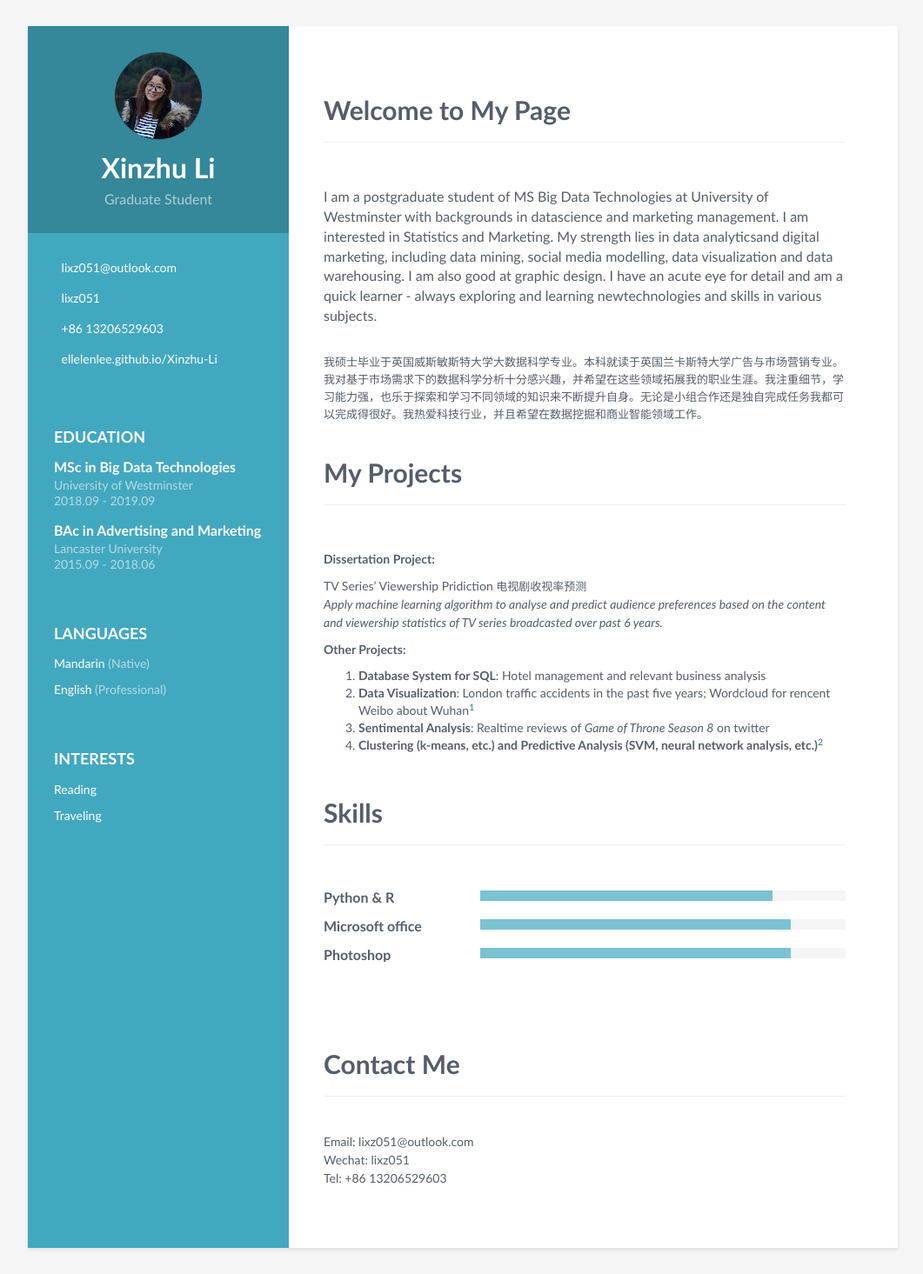
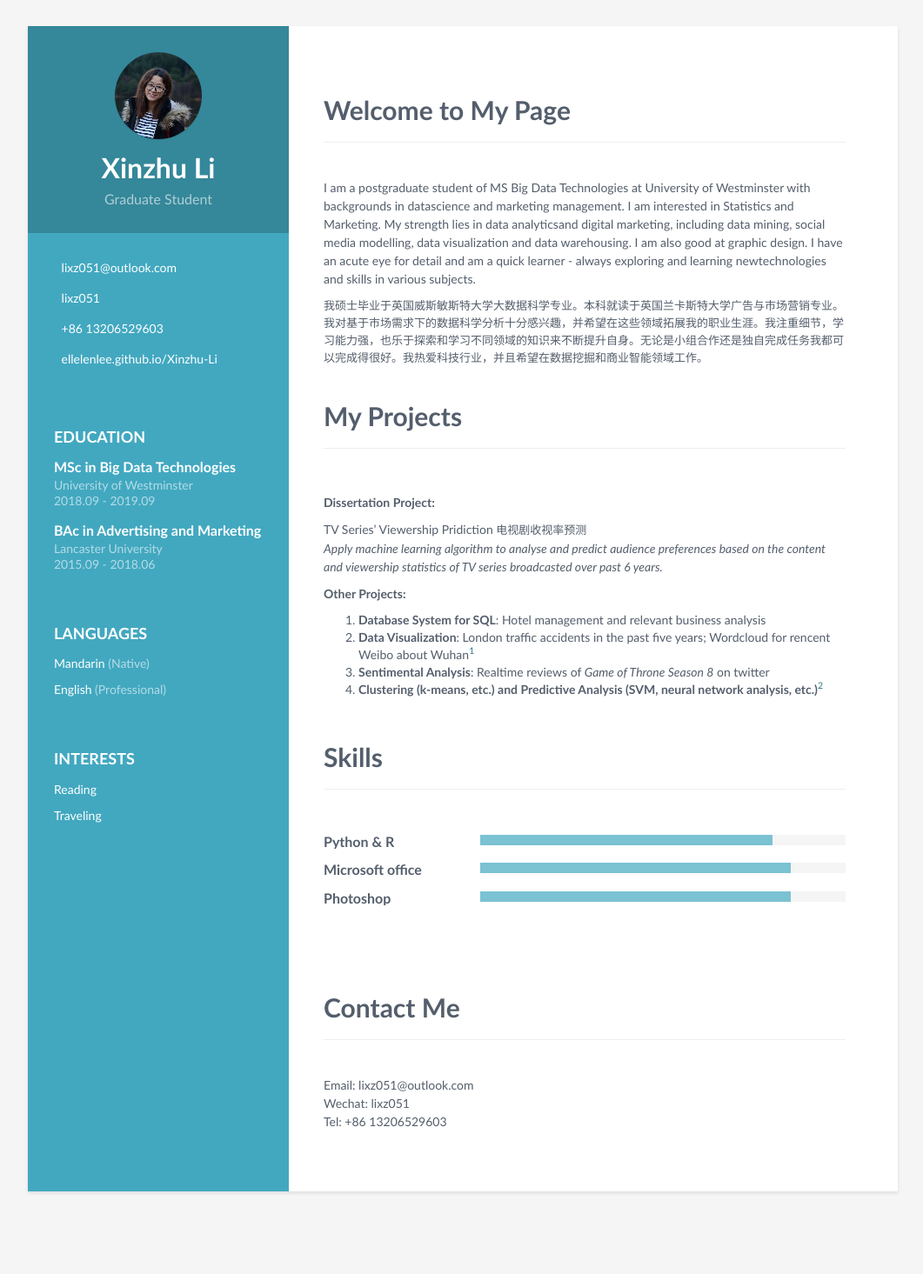
Before and after one commit to ellelenlee/Xinzhu-Li, a Jekyll site: the page built from index.md, in a window 1280 px wide. Shown: the whole page at 87% size, without its empty margins (108-1169 px from the left). Built offline with Jekyll 4.4.1, drawn with Linux system fonts in a browser that asks for light colours; our own code applies the rules of GitHub Pages for plain Markdown files; after the commit the page ends 1400 px from its top, so only the background shows below that.

Commit message:
Update index.md

```diff
--- a/index.md
+++ b/index.md
@@ -2,7 +2,7 @@
 ---
 
 <br/>
-<font size="3">I am a postgraduate student of MS Big Data Technologies at University of Westminster with backgrounds in datascience and marketing management. I am interested in Statistics and Marketing. My strength lies in data analyticsand digital marketing, including data mining, social media modelling, data visualization and data warehousing. I am also good at graphic design. I have an acute eye for detail and am a quick learner - always exploring and learning newtechnologies and skills in various subjects.</font> <br/>
+I am a postgraduate student of MS Big Data Technologies at University of Westminster with backgrounds in datascience and marketing management. I am interested in Statistics and Marketing. My strength lies in data analyticsand digital marketing, including data mining, social media modelling, data visualization and data warehousing. I am also good at graphic design. I have an acute eye for detail and am a quick learner - always exploring and learning newtechnologies and skills in various subjects. <br/>
 
 <font size="2">我硕士毕业于英国威斯敏斯特大学大数据科学专业。本科就读于英国兰卡斯特大学广告与市场营销专业。我对基于市场需求下的数据科学分析十分感兴趣，并希望在这些领域拓展我的职业生涯。我注重细节，学习能力强，也乐于探索和学习不同领域的知识来不断提升自身。无论是小组合作还是独自完成任务我都可以完成得很好。我热爱科技行业，并且希望在数据挖掘和商业智能领域工作。</font>
 
```
